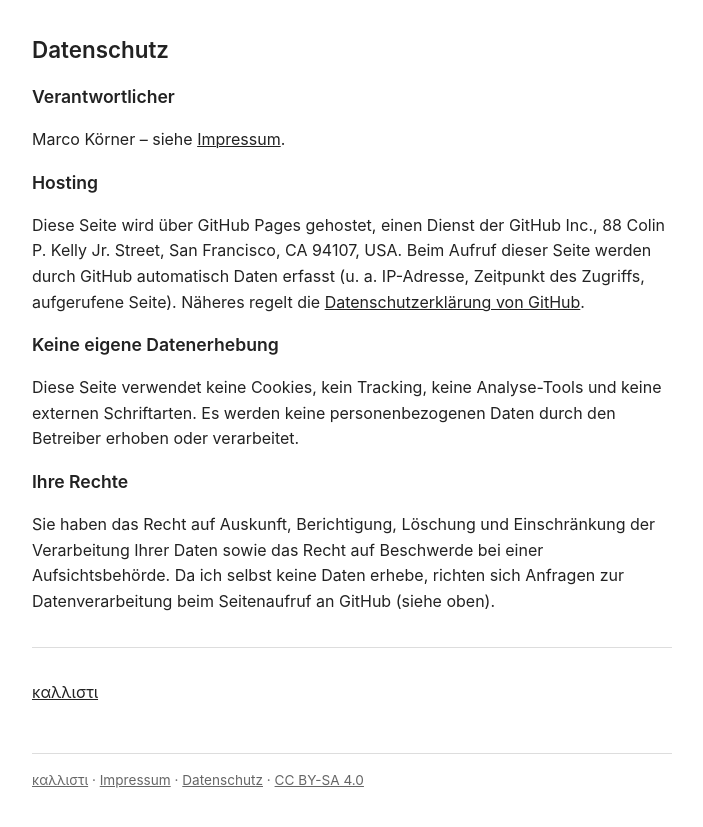
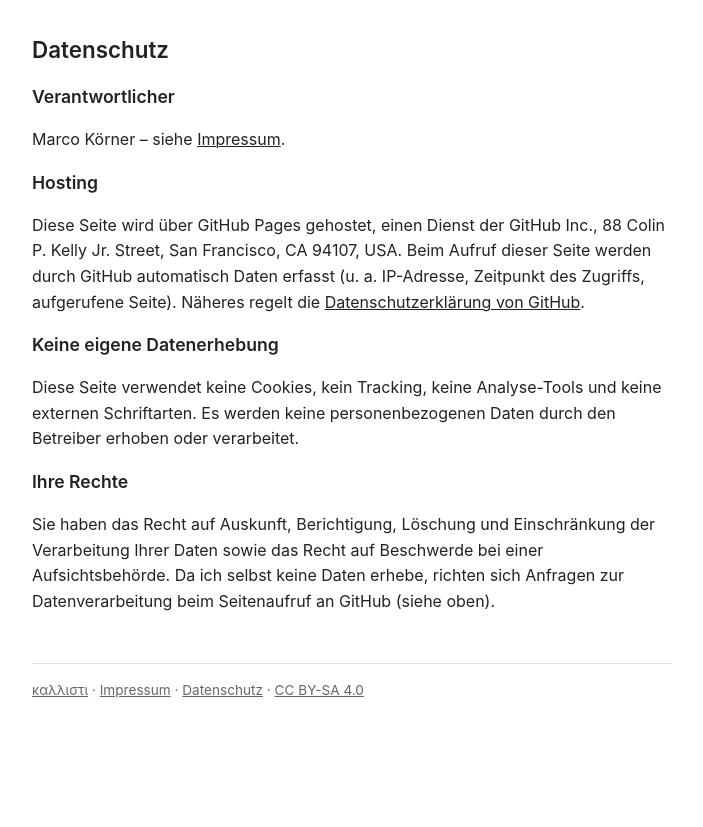
Before and after one commit to srslymarco/kallisti, a Jekyll site: the page built from DATENSCHUTZ.md, in a window 1280 px wide. Shown: the top 827 px of the page, without its empty margins (288-991 px from the left). Built offline with Jekyll 4.4.1, drawn with Linux system fonts in a browser that asks for light colours; our own code applies the rules of GitHub Pages for plain Markdown files.

Commit message:
Update DATENSCHUTZ.md

```diff
--- a/DATENSCHUTZ.md
+++ b/DATENSCHUTZ.md
@@ -15,7 +15,3 @@ Diese Seite verwendet keine Cookies, kein Tracking, keine Analyse-Tools und kein
 ## Ihre Rechte
 
 Sie haben das Recht auf Auskunft, Berichtigung, Löschung und Einschränkung der Verarbeitung Ihrer Daten sowie das Recht auf Beschwerde bei einer Aufsichtsbehörde. Da ich selbst keine Daten erhebe, richten sich Anfragen zur Datenverarbeitung beim Seitenaufruf an GitHub (siehe oben).
-
----
-
-[καλλιστι](README.md)
```
